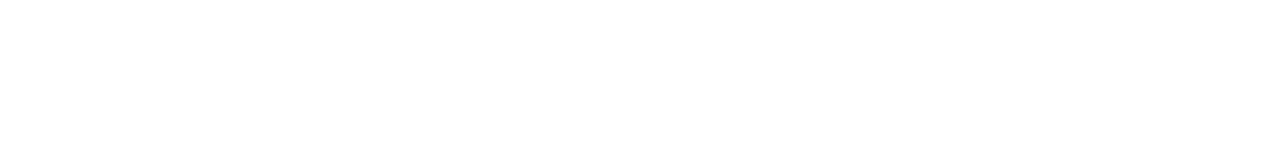
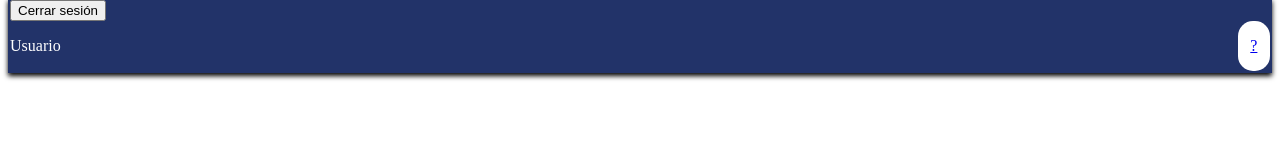
Before and after one commit to duki117/EncuestaPES, a plain HTML site: page index.html in a window 1280 px wide. Drawn offline with Linux system fonts and the light colour scheme.

Commit message:
Base del header similar al original

```diff
--- /dev/null
+++ b/css/style.css
@@ -0,0 +1,18 @@
+.header {
+    background: #223369;
+    color: white;
+    padding: 2px;
+    padding-top: 2px;
+    text-align: left;
+    margin-top: -10px;
+    box-shadow: black 0px 3px 5px;
+    position: sticky;
+    top: 0;
+}
+.help{
+    color: #223369;
+    padding-left: 1%;
+    padding-right: 1%;
+    background: white;
+    border-radius: 15px;
+}
--- a/index.html
+++ b/index.html
@@ -1,12 +1,23 @@
 <!DOCTYPE html>
 <html lang="en">
 <head>
+    <link rel="stylesheet" href="css/style.css">
     <meta charset="UTF-8">
     <meta http-equiv="X-UA-Compatible" content="IE=edge">
     <meta name="viewport" content="width=device-width, initial-scale=1.0">
     <title>Document</title>
 </head>
+<header class="header">
+    <button type="button">Cerrar sesión</button>
+    <div style="display: flex; justify-content: space-between;">
+         <p>Usuario</p>
+    <div class="help">
+            <p><a href="www.google.com">?</a></p>
+    </div>
+    </div>
+</header>
 <body>
+
 
 </body>
 </html>
```
